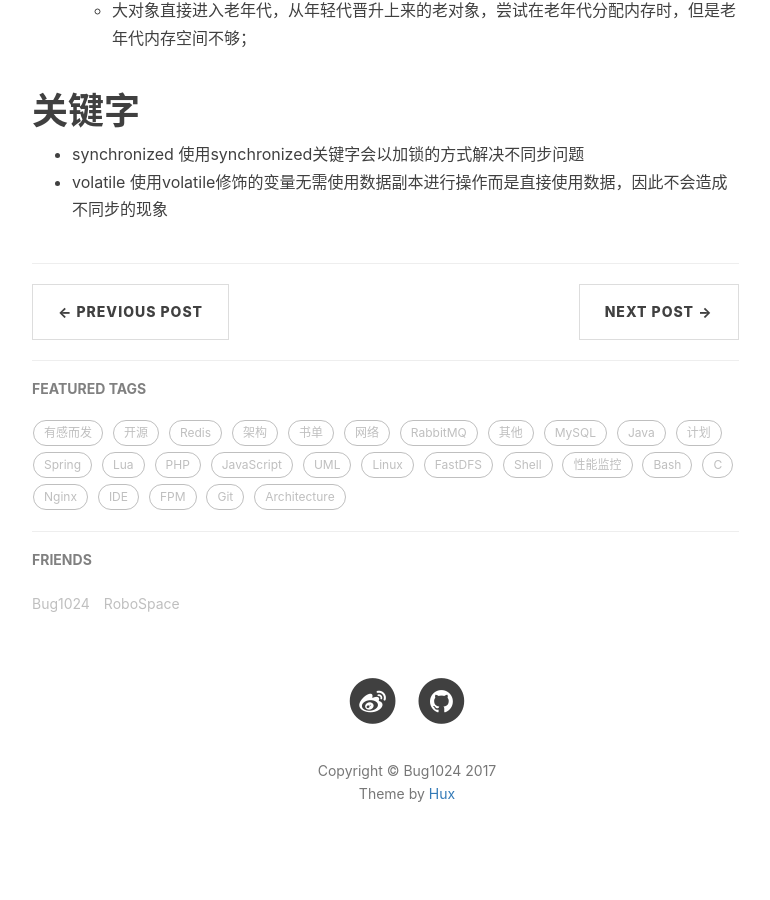
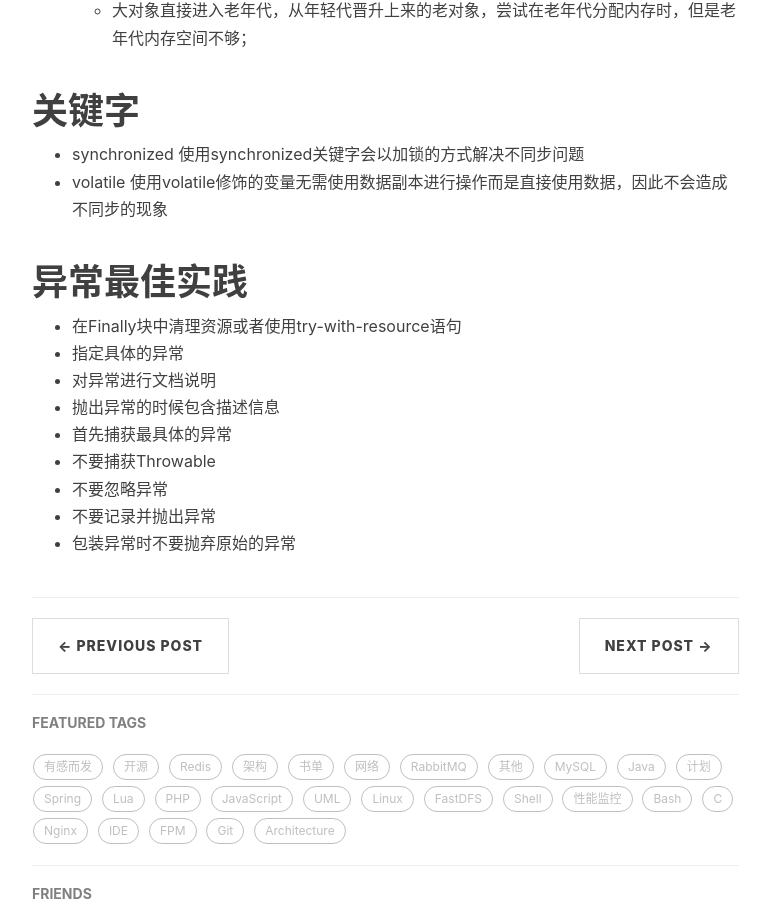
Before and after one commit to bug1024/jeet-blog, a Jekyll site: the page built from _posts/2017-03-09-php-java.md, in a window 1280 px wide and 900 px high, scrolled down 3889 px. Shown: the whole window, without its empty margins (233-1003 px from the left). Built offline with Jekyll 4.4.1, drawn with Linux system fonts in a browser that asks for light colours; nearby versions of some CDN libraries; comment, search, counter and statistics services are not loaded; before the commit the page ends 4760 px from its top, so only the background shows below that.

Commit message:
java exception handle

```diff
--- a/_posts/2017-03-09-php-java.md
+++ b/_posts/2017-03-09-php-java.md
@@ -91,3 +91,14 @@ HTTP Server 关心的是 HTTP 协议层面的传输和访问控制，所以在 N
 # 关键字
 * synchronized 使用synchronized关键字会以加锁的方式解决不同步问题
 * volatile 使用volatile修饰的变量无需使用数据副本进行操作而是直接使用数据，因此不会造成不同步的现象
+
+# 异常最佳实践
+* 在Finally块中清理资源或者使用try-with-resource语句
+* 指定具体的异常
+* 对异常进行文档说明
+* 抛出异常的时候包含描述信息
+* 首先捕获最具体的异常
+* 不要捕获Throwable
+* 不要忽略异常
+* 不要记录并抛出异常
+* 包装异常时不要抛弃原始的异常
```
